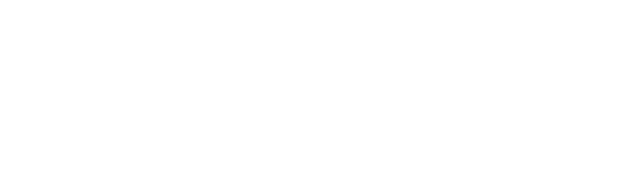
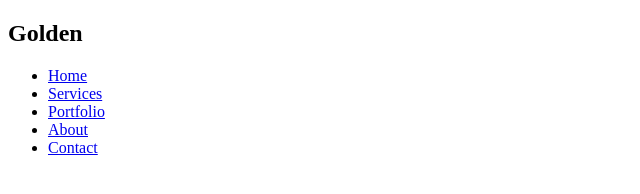
Before and after one commit to jaroslaw-szewczyk/Golden, a plain HTML site: page index.html in a window 1280 px wide. Shown: the whole page, without its empty margins (0-640 px from the left). Drawn offline with Linux system fonts and the light colour scheme.

Commit message:
Add nav html

```diff
--- a/index.html
+++ b/index.html
@@ -6,6 +6,21 @@
     <title>Document</title>
 </head>
 <body>
-
+    <nav class="navigation">
+        <div class="container">
+            <div class="row">
+                <h2>Golden</h2>
+                <div class="menu-container">
+                    <ul>
+                        <li><a href="#">Home</a></li>
+                        <li><a href="#">Services</a></li>
+                        <li><a href="#">Portfolio</a></li>
+                        <li><a href="#">About</a></li>
+                        <li><a href="#">Contact</a></li>
+                    </ul>
+                </div>
+            </div>
+        </div>
+    </nav>
 </body>
 </html>
```
